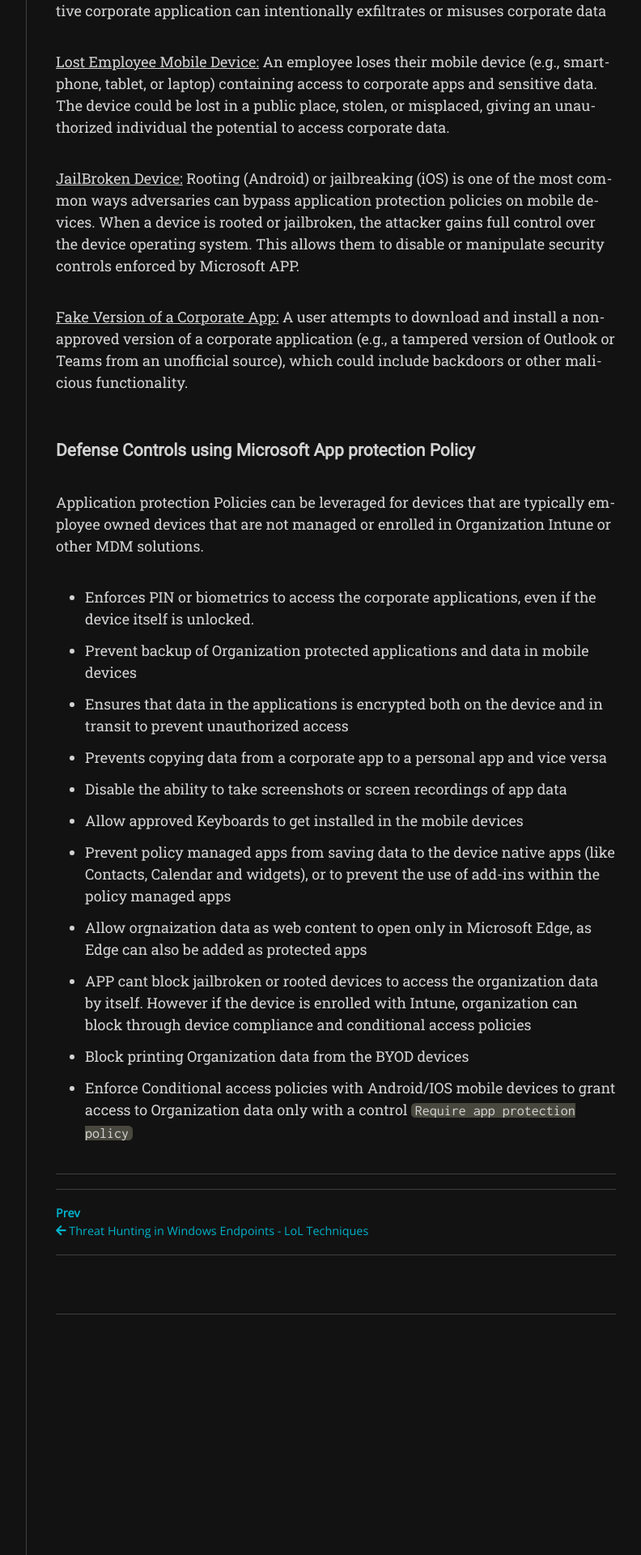
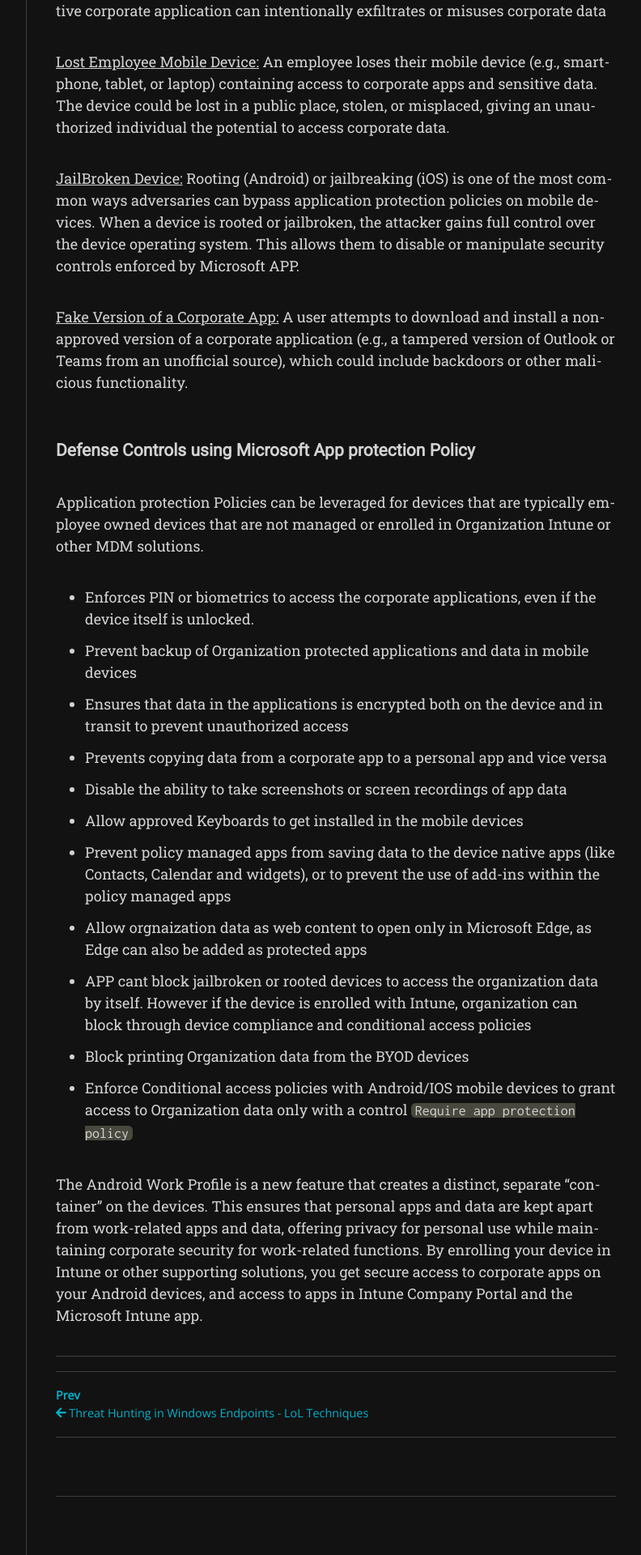
Before and after one commit to Th1ru-M/th1ru-m.github.io, a Jekyll site: the page built from _posts/2024-12-9-Threat Modeling Application Protection Policy.md, in a window 1280 px wide. Shown: the part 1910-3830 px from the top of the page at 81% size, without its empty margins (357-1149 px from the left). Built offline with Jekyll 4.4.1, drawn with Linux system fonts in a browser that asks for light colours; nearby versions of some CDN libraries; some web fonts are replaced.

Commit message:
Update 2024-12-9-Threat Modeling Application Protection Policy.md

```diff
--- a/_posts/2024-12-9-Threat Modeling Application Protection Policy.md
+++ b/_posts/2024-12-9-Threat Modeling Application Protection Policy.md
@@ -65,3 +65,5 @@ A user attempts to download and install a non-approved version of a corporate ap
 - Block printing Organization data from the BYOD devices
 
 - Enforce Conditional access policies with Android/IOS mobile devices to grant access to Organization data only with a control `Require app protection policy`
+
+The Android Work Profile is a new feature that creates a distinct, separate "container" on the devices. This ensures that personal apps and data are kept apart from work-related apps and data, offering privacy for personal use while maintaining corporate security for work-related functions. By enrolling your device in Intune or other supporting solutions, you get secure access to corporate apps on your Android devices, and access to apps in Intune Company Portal and the Microsoft Intune app.
```
